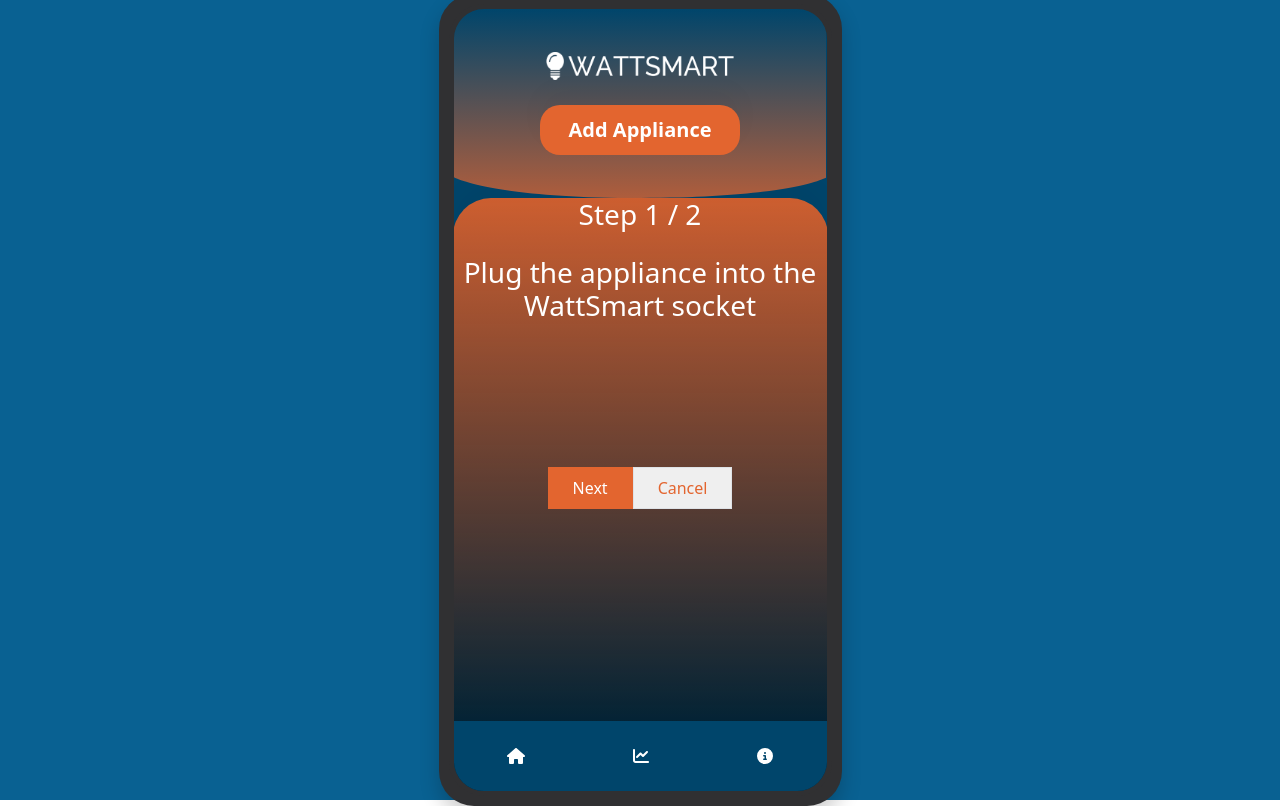
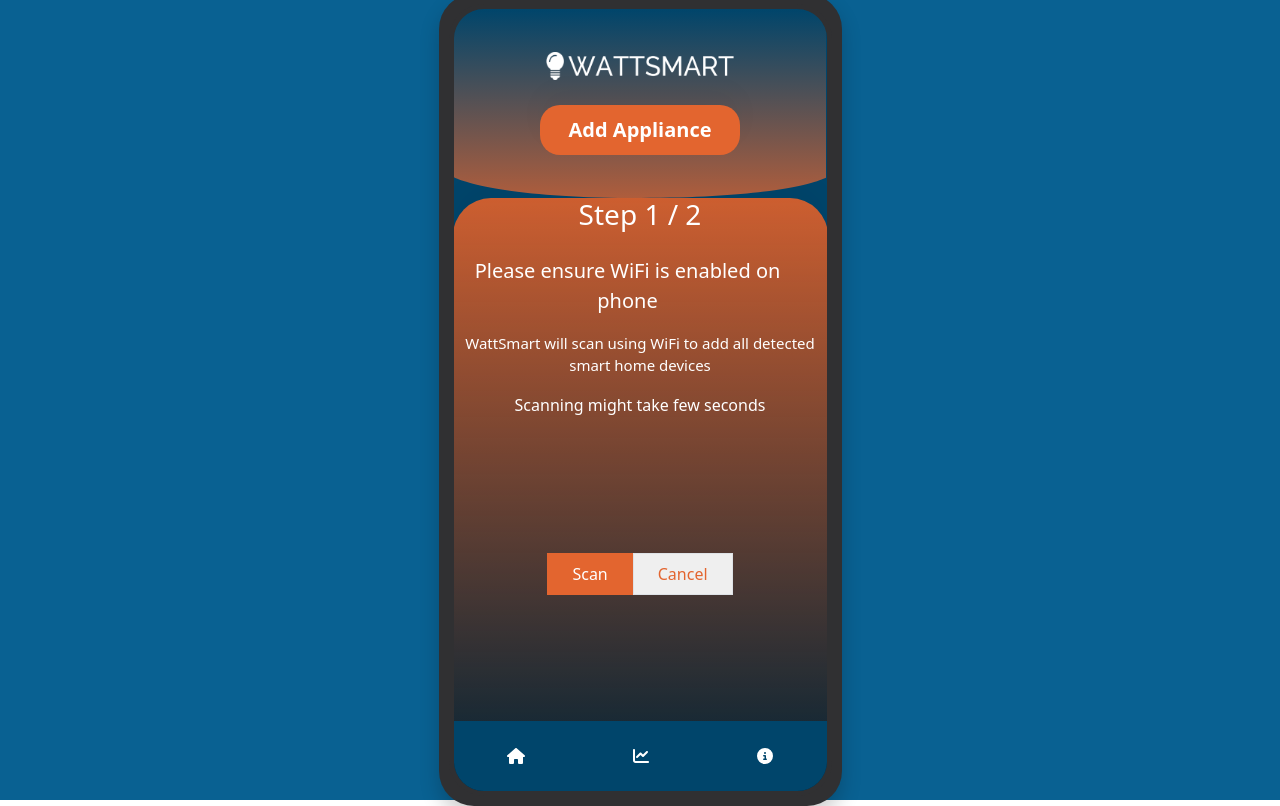
Before and after one commit to Yahye-Abdulle/WattSmart, a Vue app in the folder frontend/: page /usage in a window 1280 px wide. Both pictures are taken after a click on the button "Add Appliance". Built offline with nearby package versions, Linux system fonts and the light colour scheme; no server answers.

Commit message:
changed adding frontend

```diff
--- a/frontend/src/components/ModalConfirm.vue
+++ b/frontend/src/components/ModalConfirm.vue
@@ -5,12 +5,19 @@
         <h3 class="text-custom-heading">Step 1 / 2</h3>
 
         <div class="mt-4 infostepone">
-          <h3 for="applianceName" class="text-custom-label">Plug the appliance into the WattSmart socket</h3>
+          <span for="applianceName" class="text-custom-label">
+            <p style="font-size: 20px; max-width: 350px; font-weight: 500">Please ensure WiFi is enabled on phone </p>
+            <p style="font-size: 15px; font-weight: 500;">WattSmart will scan using WiFi to add all detected smart home devices</p>
+          </span>
+        </div>
+
+        <div>
+          Scanning might take few seconds
         </div>
 
         <div class="flex justify-center py-4 commandButtonsOne">
           <button @click="nextStep" class="bg-custom-button text-white px-4 py-2 rounded-md">
-            Next
+            Scan
           </button>
           <button @click="$emit('close')" class="text-custom-button px-4 py-2 rounded-md border border-custom-button">
             Cancel
@@ -25,7 +32,7 @@
       <div class="bg-custom-primary text-white rounded-lg text-center shadow-xl p-6 w-64" role="dialog" aria-modal="true">
         <h3 class="text-custom-heading">Step 2 / 2</h3>
 
-        <!-- Add Appliance Step -->
+        <!-- Add Appliance Step
         <div class="mt-4">
           <label for="applianceWattage" class="text-custom-label">Give a name for appliance:</label>
           <input type="text" id="applianceName" v-model="newAppliance.name" class="border border-gray-400 p-2 w-full" placeholder="Name of appliance"/>
@@ -37,16 +44,23 @@
             <option value="electricity">Electricity</option>
             <option value="gas">Gas</option>
           </select>
+        </div> -->
+
+        <div class="mt-4 infostepone">
+          <span for="applianceName" class="text-custom-label">
+            <p style="font-size: 20px; max-width: 350px; font-weight: 500">Press button below to add all devices found on the current WiFi</p>
+          </span>
         </div>
 
         <div class="flex justify-center py-4">
           <button @click="addAppliance" class="bg-custom-button text-white px-4 py-2 rounded-md">
-            Add
+            Add Devices
           </button>
-          <button @click="$emit('close')" class="text-custom-button px-4 py-2 rounded-md border border-custom-button">
+
+        </div>
+        <button @click="$emit('close')" class="text-custom-button px-4 py-2 rounded-md border border-custom-button">
             Cancel
           </button>
-        </div>
       </div>
     </div>
   </div>
@@ -65,7 +79,9 @@
 const showInformationStep = ref(true);
 
 const nextStep = () => {
-  showInformationStep.value = false;
+  setTimeout(() => {
+    showInformationStep.value = false;
+  }, 1500);
 };
 
 const addAppliance = () => {
```
